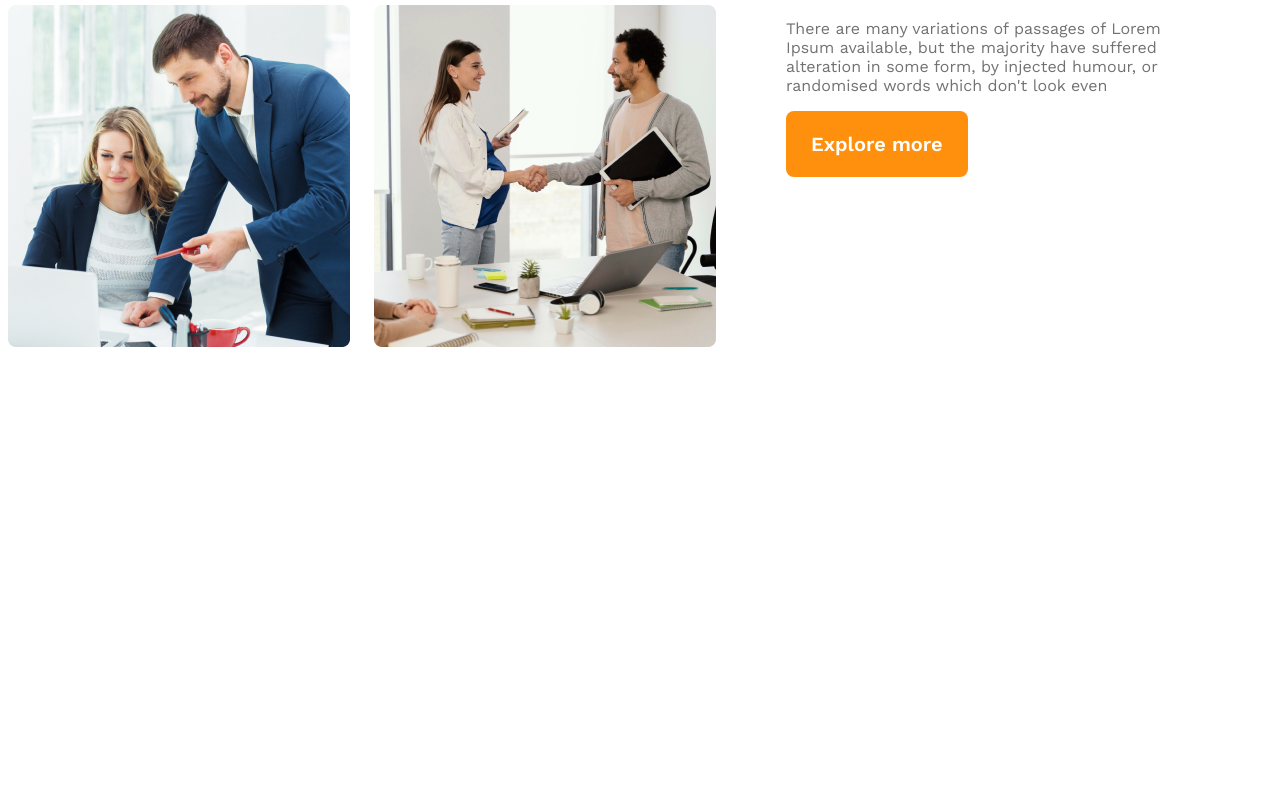
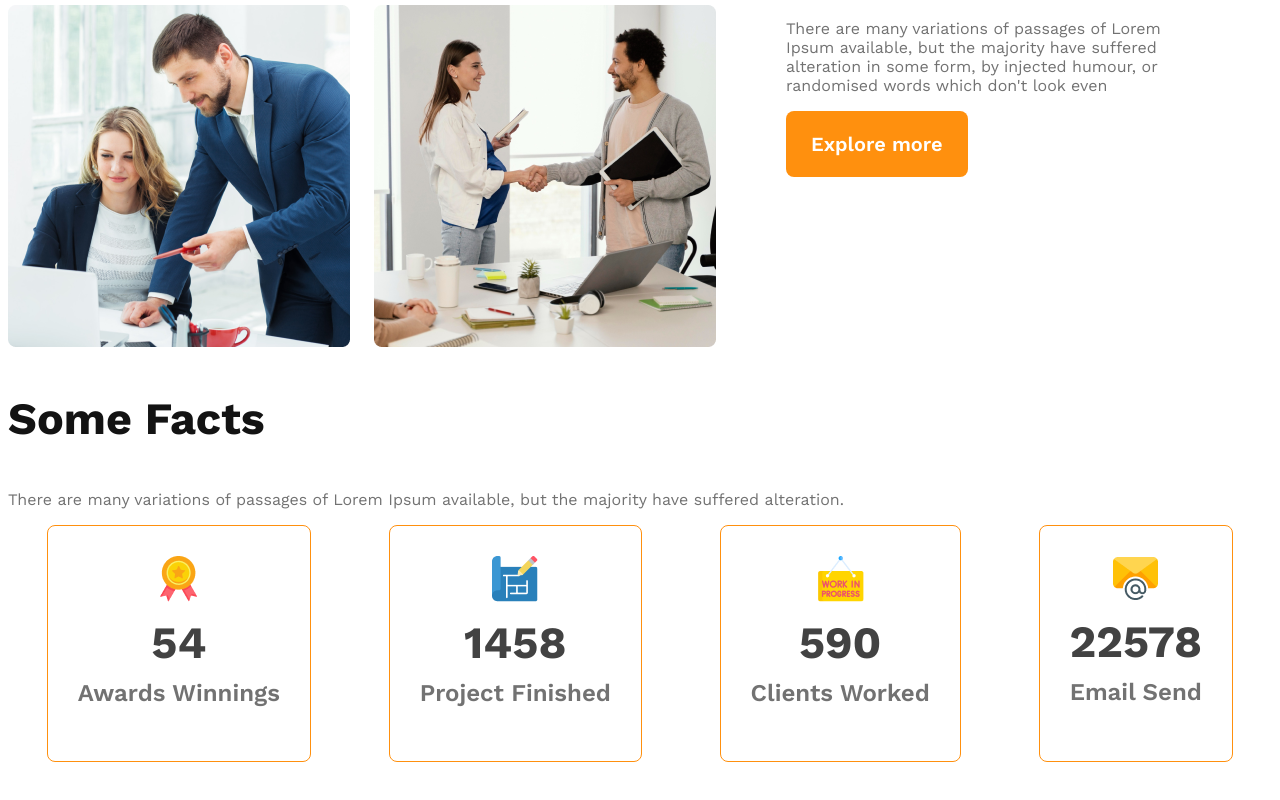
Before and after one commit to afrin100/G3-architect-website, a plain HTML site: page index.html in a window 1280 px wide. Shown: the part 1444-2244 px from the top of the page. Before the commit the page ends 1861 px from the top, so only its background shows below. Drawn offline with nearby package versions, Linux system fonts and the light colour scheme.

Commit message:
facts section added

```diff
--- a/index.html
+++ b/index.html
@@ -12,7 +12,7 @@
     <!-- header start -->
     <header>
         <nav>
-            <h3 class="nav-title">G3 Architects</h3>
+            <h3 class="section-title">G3 Architects</h3>
             <ul>
                 <li><a href="">Home</a></li>
                 <li><a href="">About</a></li>
@@ -47,6 +47,37 @@
                 <button class="btn-primary">Explore more</button>
             </div>
         </section>
+        <!-- features section start -->
+        <section class="features">
+
+        </section>
+        <!-- facts section -->
+        <section class="facts">
+            <h3 class="section-title">Some Facts</h3>
+            <p class="text-gray">There are many variations of passages of Lorem Ipsum available, but the majority have suffered alteration.</p>
+            <div class="facts-card-container">
+                <div class="card">
+                    <img src="images/icons/ribon.png" alt="">
+                    <h2 class="card-stats">54</h2>
+                    <p class="card-title">Awards Winnings</p>
+                </div>
+                <div class="card">
+                    <img src="images/icons/projects.png" alt="">
+                    <h2 class="card-stats">1458</h2>
+                    <p class="card-title">Project Finished</p>
+                </div>
+                <div class="card">
+                    <img src="images/icons/customers.png" alt="">
+                    <h2 class="card-stats">590</h2>
+                    <p class="card-title">Clients Worked</p>
+                </div>
+                <div class="card">
+                    <img src="images/icons/email.png" alt="">
+                    <h2 class="card-stats">22578</h2>
+                    <p class="card-title">Email Send</p>
+                </div>
+            </div>
+        </section>
     </main>
     <footer>
 
--- a/styles/style.css
+++ b/styles/style.css
@@ -12,11 +12,19 @@
     border: 0;
     cursor: pointer;
 }
+
 .text-gray {
     color: #727272;
 }
+
 * {
     font-family: 'Work Sans', sans-serif;
+}
+
+.section-title {
+    font-size: 2.8rem;
+    font-weight: 700;
+    color: #131313;
 }
 
 /* header style */
@@ -31,11 +39,7 @@ nav {
     align-items: center;
 }
 
-.nav-title {
-    font-size: 2.8rem;
-    font-weight: 700;
-    color: #131313;
-}
+
 
 nav>ul {
     display: flex;
@@ -67,63 +71,103 @@ nav li a {
 }
 
 
-.banner img{
+.banner img {
     margin-top: 20px;
     width: 100%;
 }
+
 /* main section */
-main{
-    max-width:1440px;
+main {
+    max-width: 1440px;
     margin: 70px auto;
 }
-.teams-container{
+
+.teams-container {
     display: flex;
     align-items: center;
 }
-.team-img-container{
+
+.team-img-container {
     display: grid;
-    grid-template-columns: repeat(2,1fr);
+    grid-template-columns: repeat(2, 1fr);
     gap: 1.5rem;
 }
-.team-content{
+
+.team-content {
     padding-left: 70px;
     padding-right: 70px;
 }
-.team-title{
+
+.team-title {
     font-size: 3rem;
 }
-.team-title .quick-list{
+
+.team-title .quick-list {
     color: #727272;
     font-weight: 500;
 }
-.team-title .text-feature{
-    color: #FF900E;;
+
+.team-title .text-feature {
+    color: #FF900E;
+    ;
     font-weight: 700;
 }
+
+/* facts section */
+.facts-card-container .card-stats{
+    color: #424242;
+    font-size: 2.8rem;
+    margin-top: 10px;
+    margin-bottom: 10px;
+}
+.facts-card-container .card-title{
+    color:#727272;
+    font-weight: 600;
+    font-size: 1.5rem;
+    margin-top: 5px;
+}
+.facts-card-container {
+    display: flex;
+    justify-content: space-around;
+    text-align: center;
+}
+.facts-card-container .card{
+    border-radius: 8px;
+    border: 1px solid #FF900E;
+    padding:  30px;
+}
+
 /* responsive media queries */
 /* mobile devices */
 @media screen and (max-width:576px) {
-    header{
+    header {
         padding: 20px;
     }
-    nav,.teams-container{
+
+    nav,
+    .teams-container {
         flex-direction: column;
     }
-   .team-img-container{
-    grid-template-columns: 1fr;
-   }
-   .team-content{
-    padding-left: 20px;
-    padding-right: 20px;
+
+    .team-img-container {
+        grid-template-columns: 1fr;
+    }
+
+    .team-content {
+        padding-left: 20px;
+        padding-right: 20px;
+    }
+
 }
 
-}
 /* tablet or medium devices */
-@media screen and (min-width:576px) and (max-width:960px){
-    header{
+@media screen and (min-width:576px) and (max-width:960px) {
+    header {
         padding: 50px;
     }
-    nav ,.teams-container{
+
+    nav,
+    .teams-container {
         flex-direction: column;
     }
 }
```
